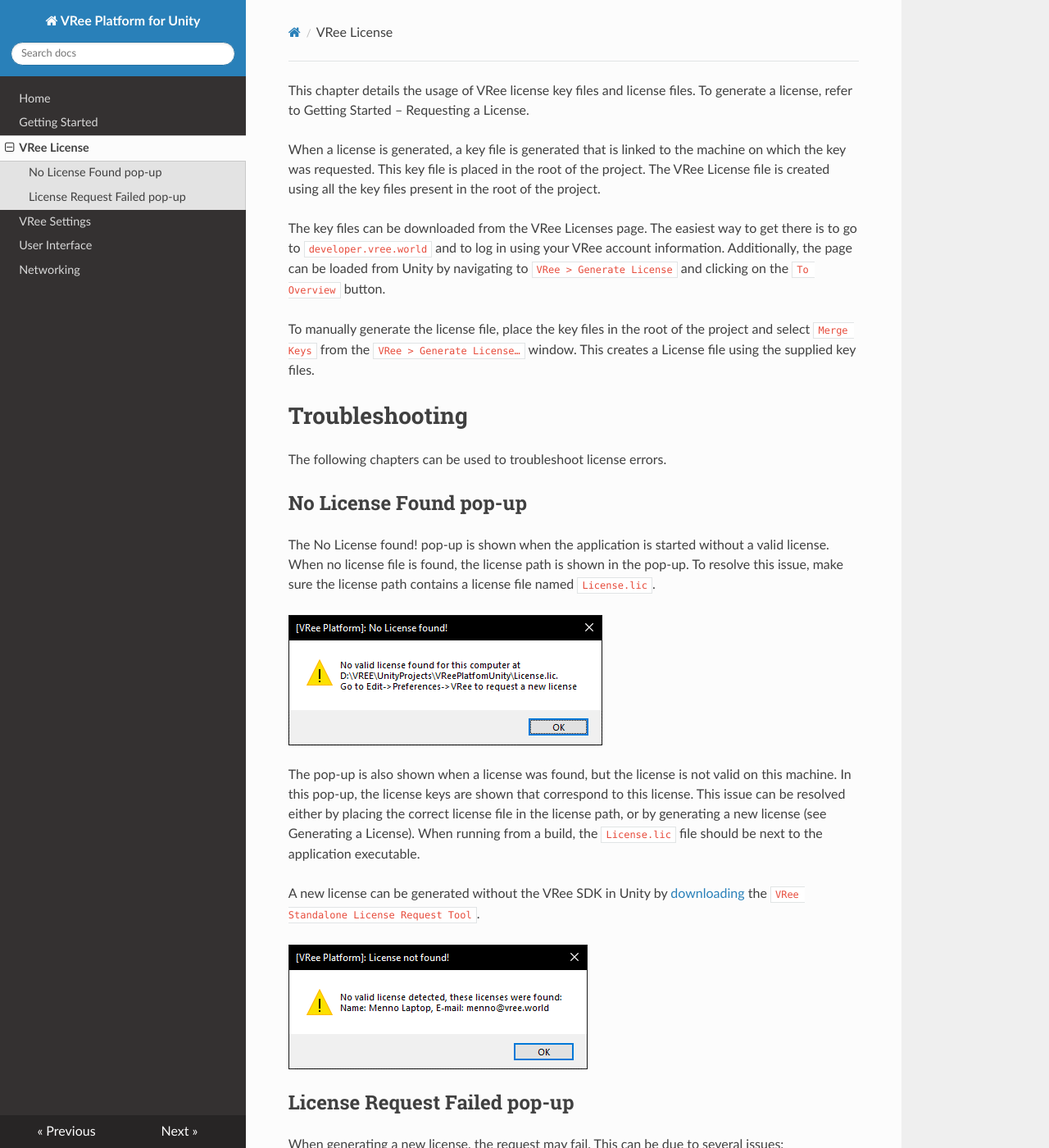
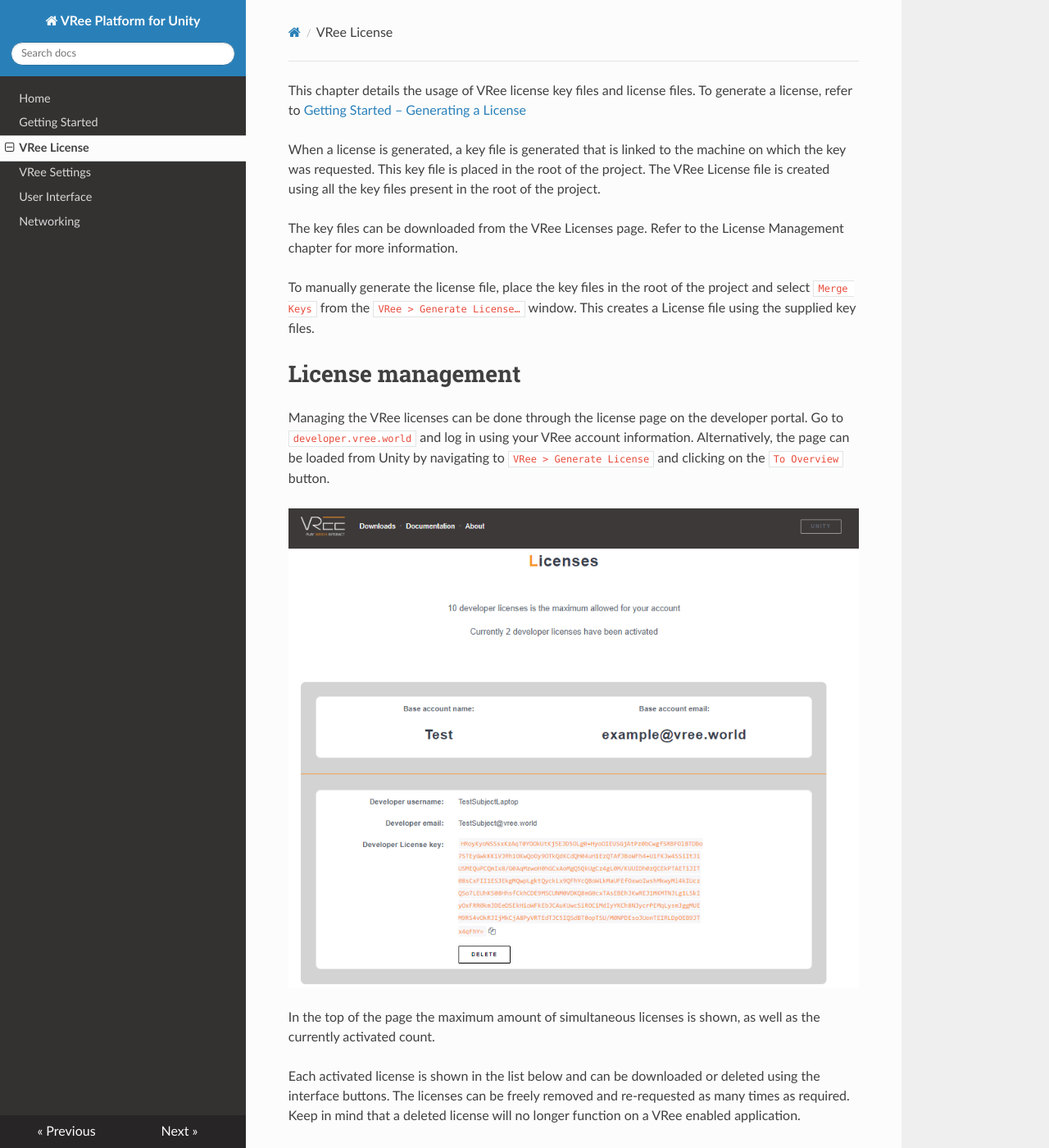
Before and after one commit to vree-sdk/documentation, an MkDocs documentation site: the page built from docs/vree-license.md, in a window 1280 px wide and 1400 px high. Shown: the whole window at 82% size. Built offline with MkDocs 1.6.1, drawn with Linux system fonts in a browser that asks for light colours; nearby versions of some CDN libraries; some of the changed text lies outside the part shown.

Commit message:
Added relative path to images Added license overview

```diff
--- a/docs/vree-license.md
+++ b/docs/vree-license.md
@@ -1,26 +1,35 @@
-This chapter details the usage of VRee license key files and license files. To generate a license, refer to Getting Started – Requesting a License.
+This chapter details the usage of VRee license key files and license files. To generate a license, refer to [Getting Started – Generating a License](getting-started.md#generating-a-license)
 
 When a license is generated, a key file is generated that is linked to the machine on which the key was requested. This key file is placed in the root of the project. The VRee License file is created using all the key files present in the root of the project.
 
-The key files can be downloaded from the VRee Licenses page. The easiest way to get there is to go to `developer.vree.world` and to log in using your VRee account information. Additionally, the page can be loaded from Unity by navigating to `VRee > Generate License` and clicking on the `To Overview` button.
+The key files can be downloaded from the VRee Licenses page. Refer to the License Management chapter for more information.
 
 To manually generate the license file, place the key files in the root of the project and select `Merge Keys` from the `VRee > Generate License…` window. This creates a License file using the supplied key files.
 
+#License management
+Managing the VRee licenses can be done through the license page on the developer portal. Go to `developer.vree.world` and log in using your VRee account information. Alternatively, the page can be loaded from Unity by navigating to `VRee > Generate License` and clicking on the `To Overview` button.
+
+![Alt](../images/license/license-overview.png "No license found.")
+
+In the top of the page the maximum amount of simultaneous licenses is shown, as well as the currently activated count.
+
+Each activated license is shown in the list below and can be downloaded or deleted using the interface buttons.
+The licenses can be freely removed and re-requested as many times as required. Keep in mind that a deleted license will no longer function on a VRee enabled application.
+
 # Troubleshooting
-
 The following chapters can be used to troubleshoot license errors.
 
 ## No License Found pop-up
 
-The No License found! pop-up is shown when the application is started without a valid license. When no license file is found, the license path is shown in the pop-up. To resolve this issue, make sure the license path contains a license file named `License.lic`.
+The `No License found!` pop-up is shown when the application is started without a valid license. When no license file is found, the license path is shown in the pop-up. To resolve this issue, make sure the license path contains a license file named `License.lic`.
 
-![Alt](/images/license/no-license-found.png "No license found.")
+![Alt](../images/license/no-license-found.png "No license found.")
 
 The pop-up is also shown when a license was found, but the license is not valid on this machine. In this pop-up, the license keys are shown that correspond to this license. This issue can be resolved either by placing the correct license file in the license path, or by generating a new license (see Generating a License). When running from a build, the `License.lic` file should be next to the application executable.
 
 A new license can be generated without the VRee SDK in Unity by [downloading](https://developer.vree.world/Downloads "VRee Downloads") the `VRee Standalone License Request Tool`.
 
-![Alt](/images/license/license-not-found.png "License not found!")
+![Alt](../images/license/license-not-found.png "License not found!")
 
 ## License Request Failed pop-up
 
@@ -37,4 +46,4 @@
 	- Confirm that the server cannot be reached by going to the VRee License Page.
 	- Contact VRee if the License Server is unavailable.
 
-![Alt](/images/license/license-request-failed.png "License not found!")
+![Alt](../images/license/license-request-failed.png "License not found!")
```
Also changed, not shown: docs/getting-started.md (+6 -5 lines), docs/user-interface.md (+3 -3 lines), docs/vree-settings.md (+12 -12 lines), docs/images/license/license-overview.png (added).
